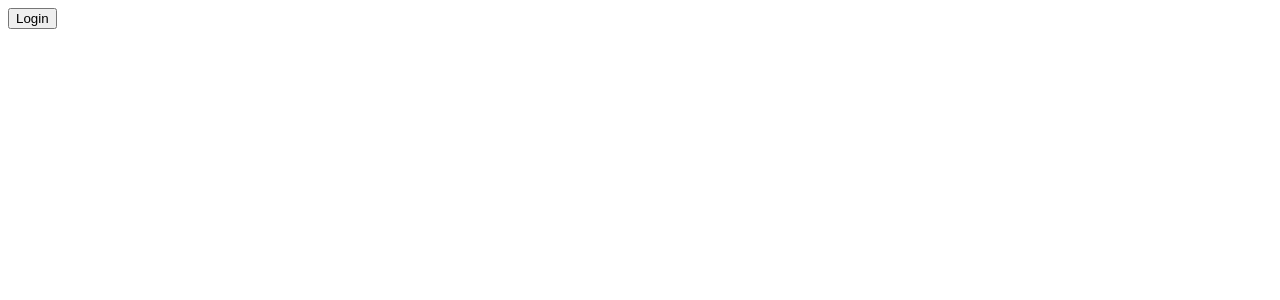
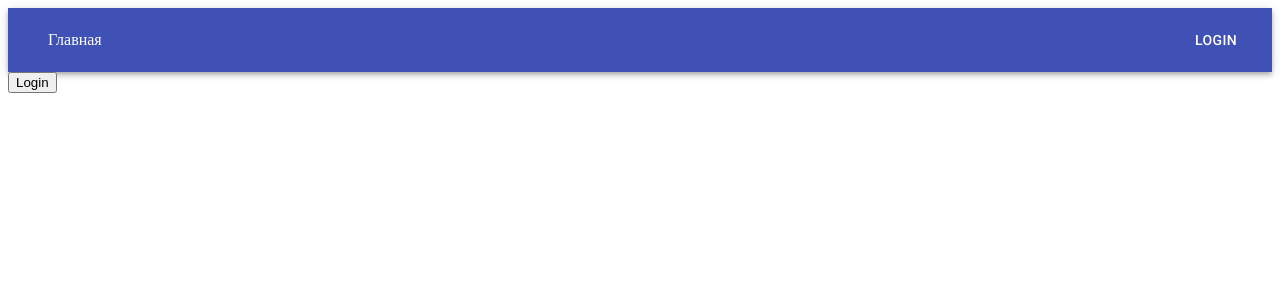
Before and after one commit to Victor954/WebpackProject, a React (Create React App) app in the folder marketreact/: page /login in a window 1280 px wide. Shown: the top 300 px of the page. Built offline with nearby package versions, Linux system fonts and the light colour scheme.

Commit message:
Набросил меню

```diff
--- a/marketreact/src/App.js
+++ b/marketreact/src/App.js
@@ -1,27 +1,57 @@
 import HomeContract from './pages/home';
 import LoginContract from './pages/login';
+import HeaderContract from './pages/header';
 
 import AuthContract from './services/authService'
 
 import React from 'react';
 import { Provider } from 'react-redux';
-import {  BrowserRouter as Router,  Switch } from "react-router-dom";
+import {  BrowserRouter as Router,  Switch  } from "react-router-dom";
 import { LoaderRoute , PrivateRoute } from './helpers/routing/ReduxRoute';
 import { getReduxData } from './helpers/GenerateStore';
 
+import ShowModeEnum from './helpers/models/ShowModeEnum';
+
 const servicesContracts = [ AuthContract ]
+const pageContracts = [HomeContract , LoginContract];
 
 export default function App (props) {
 
   const data = getReduxData(servicesContracts);
 
+  const getProps = (contract) => {
+
+    return {
+      exact:true,
+      path:contract.menuLink,
+      pageContract:contract,
+      reduxData:data
+    }
+  }
+
+
+  const getRouties = () => {
+
+    return pageContracts.map(contract => {
+
+      if(contract.showMode === ShowModeEnum.show) {
+        return <LoaderRoute {...getProps(contract)} />
+      } else {
+        return <PrivateRoute {...getProps(contract)} />
+      }
+
+    });
+  }
 
   return (
 
     <Router>
 
+      <HeaderContract.PageComponent  contracts={pageContracts}/>
+
     <Switch>
-        <Provider store={data.store}>
+
+    <Provider store={data.store}>
           <PrivateRoute exact path="/" pageContract={ HomeContract } reduxData={ data } />
           <LoaderRoute exact path="/login"  pageContract={ LoginContract } reduxData={ data } />
         </Provider>
--- a/marketreact/src/helpers/contracts/PageContractModel.js
+++ b/marketreact/src/helpers/contracts/PageContractModel.js
@@ -2,11 +2,14 @@ import CreatorStore from './ContractStore';
 
 export default class PageContractModel {
 
-    constructor({ PageComponent , levelAccess, menuItemName , pathUrl , modulesContracts , servicesContracts }) {
+    constructor({ PageComponent , levelAccess, menuItemName , menuLink , showMode , modulesContracts , servicesContracts }) {
 
         this._PageComponent = PageComponent;
         this._levelAccess = levelAccess;
         this._menuItemName = menuItemName;
+        this._menuItemName = menuItemName;
+        this._menuLink = menuLink;
+        this._showMode = showMode;
 
         this._modulesContracts = modulesContracts;
         this._servicesContracts = servicesContracts;
@@ -24,6 +27,14 @@ export default class PageContractModel {
 
     get menuItemName() {
         return this._menuItemName;
+    }
+
+    get menuLink () {
+        return this._menuLink;
+    }
+
+    get showMode() {
+        return this._showMode;
     }
 
     getReducer = () => {
--- /dev/null
+++ b/marketreact/src/helpers/models/ShowModeEnum.js
@@ -0,0 +1,5 @@
+export default {
+    show: 0,
+    showBylevelAccess: 1,
+    neverShow: 2
+}
--- /dev/null
+++ b/marketreact/src/modules/menu/components/MenuMainComponent.js
@@ -0,0 +1,54 @@
+import { AppBar, Toolbar ,List , ListItem, Button , makeStyles } from '@material-ui/core';
+import { Link  } from "react-router-dom";
+import ShowModeEnum from '../../../helpers/models/ShowModeEnum';
+
+const useStyles = makeStyles((theme) => ({
+    root: {
+      flexGrow: 1,
+    },
+    list: {
+      width: '100%',
+      display: 'flex'
+    },
+    listItem: {
+      width: 'auto'
+    },
+    linkText: {
+      color:'#fff',
+      textDecoration: 'none'
+    },
+  }));
+
+export default function MenuMainComponent({ contracts }) {
+
+    const classes = useStyles();
+
+    return (
+        <div className={classes.root}>
+            <AppBar position="static">
+                <Toolbar>
+                    <List className={classes.list}>
+
+                        {
+                        contracts.map((contract) => {
+
+                            if (contract.showMode !== ShowModeEnum.neverShow) {
+
+                                return (
+                                    <ListItem className={classes.listItem} key={contract.menuLink}>
+                                        <Link className={classes.linkText} to={contract.menuLink} >{contract.menuItemName}</Link>
+                                    </ListItem>
+                                )
+                            }
+
+                            return null;
+                        })
+                        }
+
+                    </List>
+                    <Button className={classes.menuButton} color="inherit">Login</Button>
+                </Toolbar>
+            </AppBar>
+        </div>
+    )
+}
--- /dev/null
+++ b/marketreact/src/modules/menu/index.js
@@ -0,0 +1,8 @@
+import MainComponent from './components/MenuMainComponent';
+import ModuleContractModel from '../../helpers/contracts/ModuleContractModel';
+
+
+export default new ModuleContractModel({
+    MainComponent: MainComponent,
+    code: 'menuModule'
+});
--- /dev/null
+++ b/marketreact/src/pages/header/HeaderPageComponent.js
@@ -0,0 +1,12 @@
+import Injection from "./index";
+
+export default function HeaderPage({ contracts }) {
+
+    const MainMenuComponent = Injection.getComponentByCode('menuModule');
+
+    return (
+        <div>
+            <MainMenuComponent contracts={contracts}/>
+        </div>
+    )
+}
--- /dev/null
+++ b/marketreact/src/pages/header/index.js
@@ -0,0 +1,9 @@
+import PageContractModel from "../../helpers/contracts/PageContractModel";
+import HomePage from './HeaderPageComponent';
+import MenuModuleContract from './../../modules/menu';
+
+export default new PageContractModel({
+    PageComponent: HomePage,
+    modulesContracts: [ MenuModuleContract ],
+    servicesContracts: [  ]
+});
--- a/marketreact/src/pages/home/index.js
+++ b/marketreact/src/pages/home/index.js
@@ -3,11 +3,14 @@ import HomePage from './HomePageComponent';
 
 import ProductsModuleContract from './../../modules/products';
 import ProductServiceContract from './../../services/productService';
+import ShowModeEnum from '../../helpers/models/ShowModeEnum';
 
 export default new PageContractModel({
     PageComponent: HomePage,
     levelAccess: 0,
     menuItemName: 'Главная',
     modulesContracts: [ ProductsModuleContract ],
-    servicesContracts: [ ProductServiceContract ]
+    servicesContracts: [ ProductServiceContract ],
+    menuLink: '/',
+    showMode: ShowModeEnum.show
 });
--- a/marketreact/src/pages/login/index.js
+++ b/marketreact/src/pages/login/index.js
@@ -1,10 +1,13 @@
 import PageContractModel from "../../helpers/contracts/PageContractModel";
 import LoginPage from './LoginPageComponent';
+import ShowModeEnum from '../../helpers/models/ShowModeEnum';
 
 export default new PageContractModel({
     PageComponent: LoginPage,
     levelAccess: 0,
-    menuItemName: 'Главная',
+    menuItemName: 'Войти',
     modulesContracts: [  ],
-    servicesContracts: [  ]
+    servicesContracts: [  ],
+    menuLink: '/login',
+    showMode: ShowModeEnum.neverShow
 });
```
Also changed, not shown: 1 other file (tests, documents, lock files or other folders).
